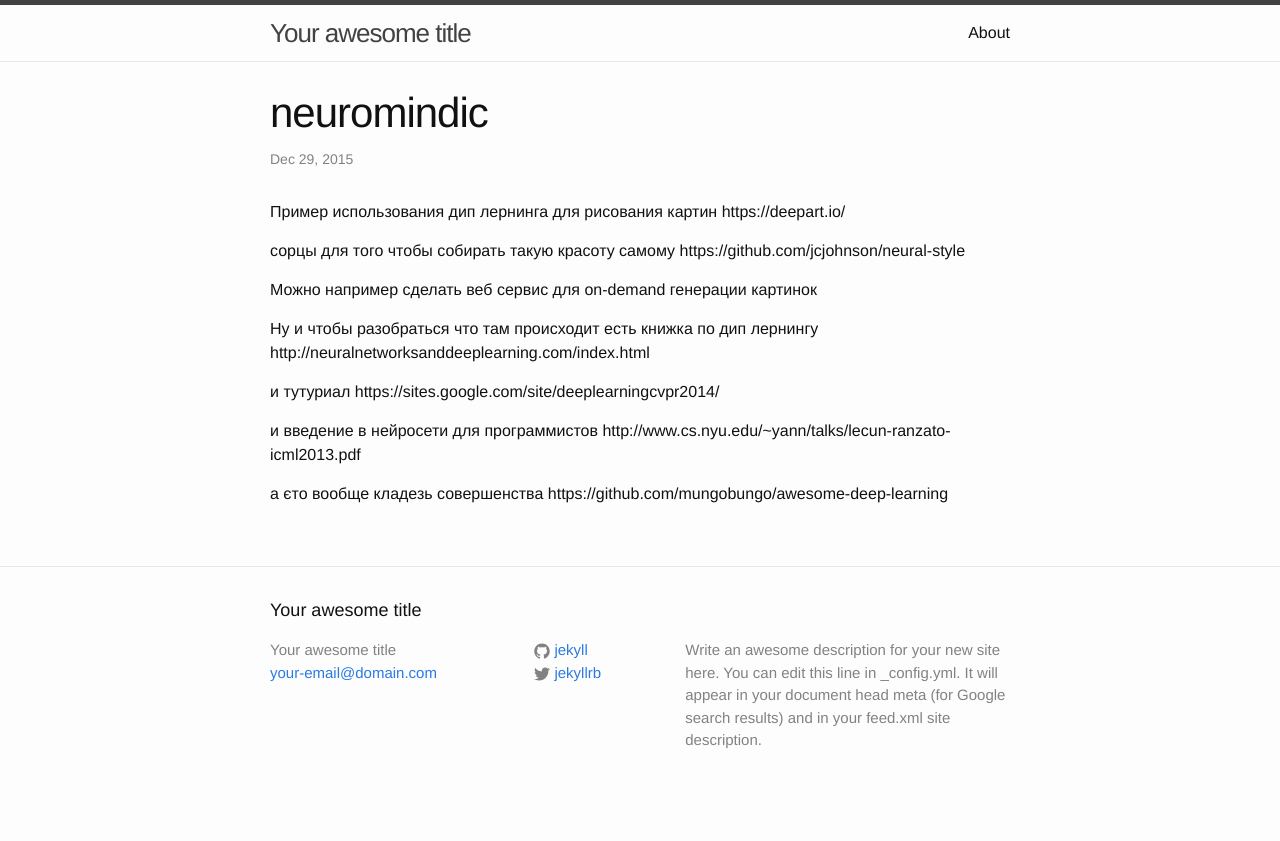
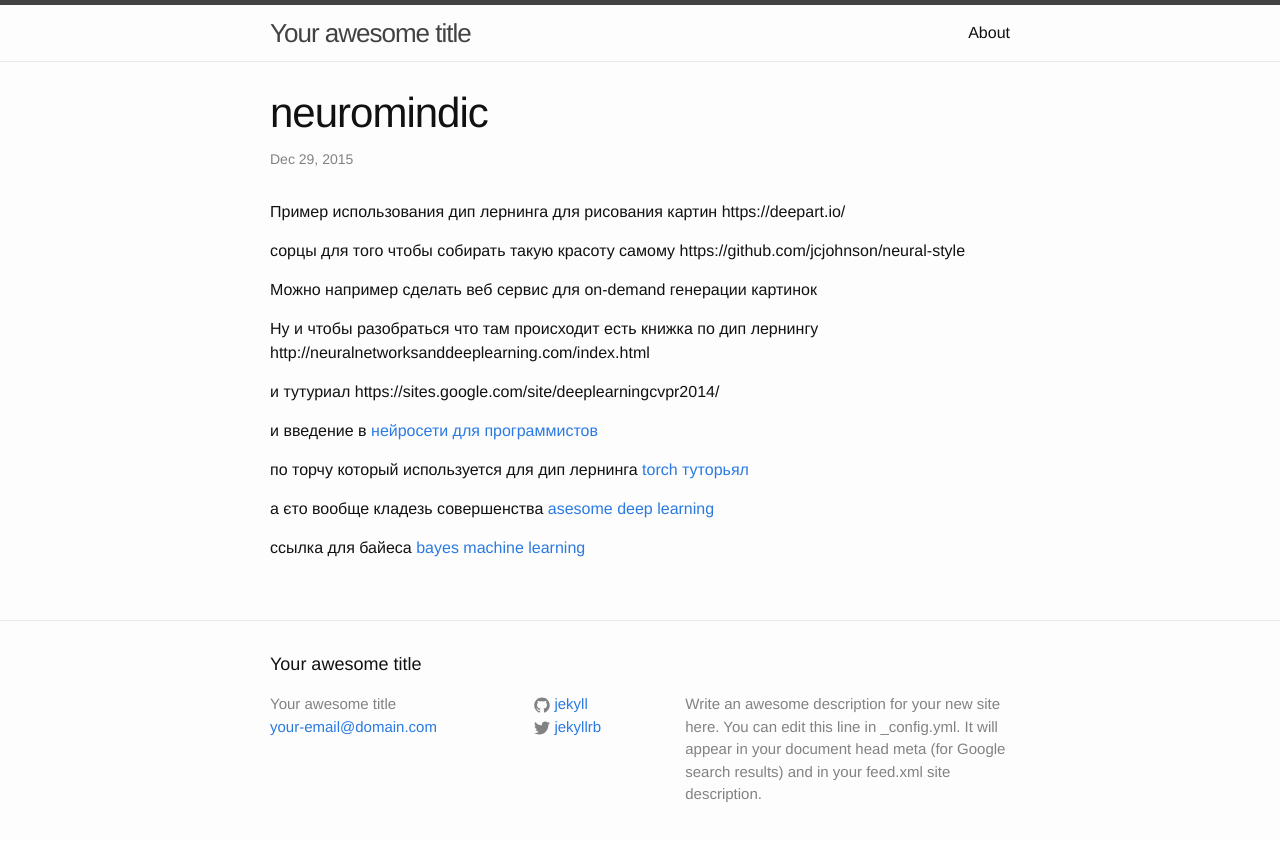
Before and after one commit to mungobungo/mungobungo.github.io, a Jekyll site: the page built from _posts/2015-12-29-neural_drawing.markdown, in a window 1280 px wide. Shown: the top 841 px of the page. Built offline with Jekyll 4.4.1, drawn with Linux system fonts in a browser that asks for light colours.

Commit message:
neural updates

```diff
--- a/_posts/2015-12-29-neural_drawing.markdown
+++ b/_posts/2015-12-29-neural_drawing.markdown
@@ -18,8 +18,11 @@ http://neuralnetworksanddeeplearning.com/index.html
 и тутуриал
 https://sites.google.com/site/deeplearningcvpr2014/
 
-и введение в нейросети для программистов
-http://www.cs.nyu.edu/~yann/talks/lecun-ranzato-icml2013.pdf
+и введение в [нейросети для программистов](http://www.cs.nyu.edu/~yann/talks/lecun-ranzato-icml2013.pdf)
 
-а єто вообще кладезь совершенства
-https://github.com/mungobungo/awesome-deep-learning
+по торчу который используется для дип лернинга [torch туторьял](http://code.madbits.com/wiki/doku.php)
+
+а єто вообще кладезь совершенства [asesome deep learning](https://github.com/mungobungo/awesome-deep-learning)
+
+ссылка для байеса
+[bayes machine learning](https://www.metacademy.org/roadmaps/rgrosse/bayesian_machine_learning)
```
